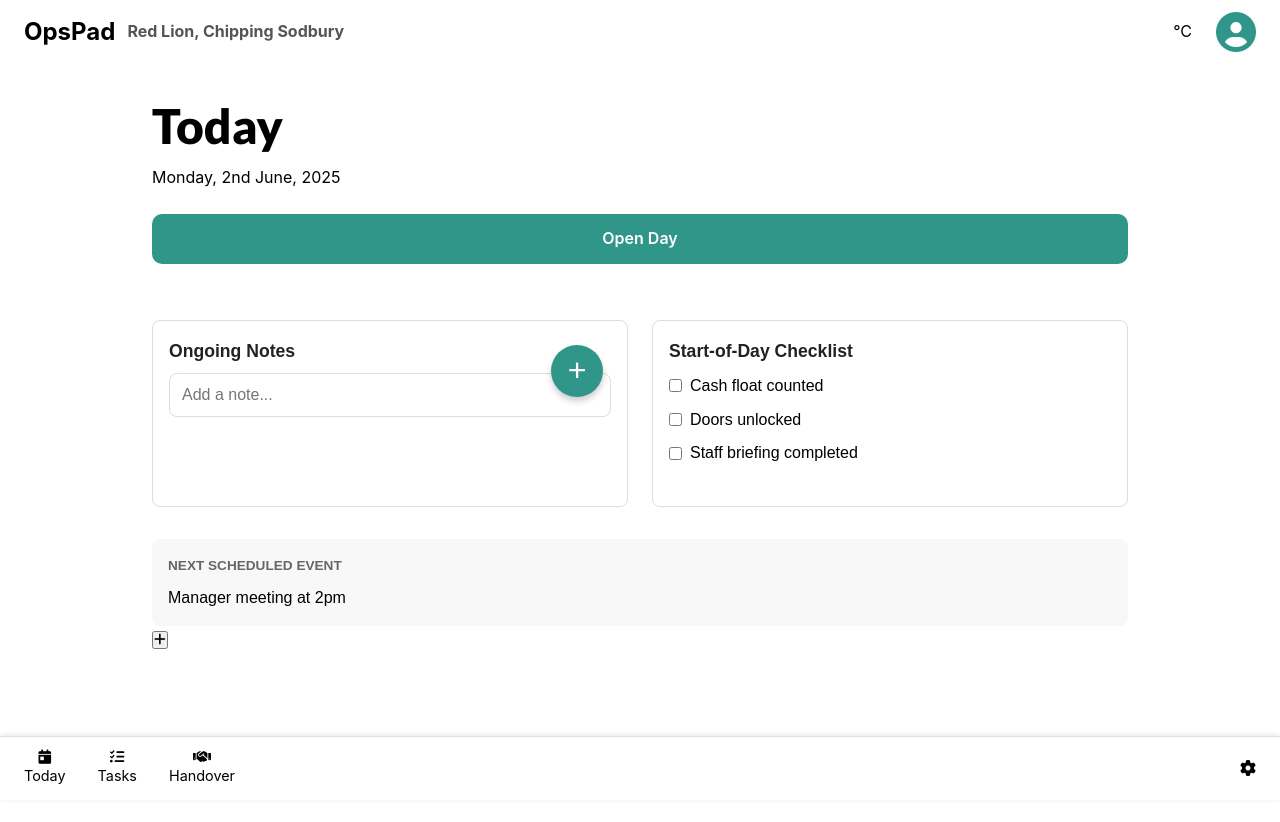
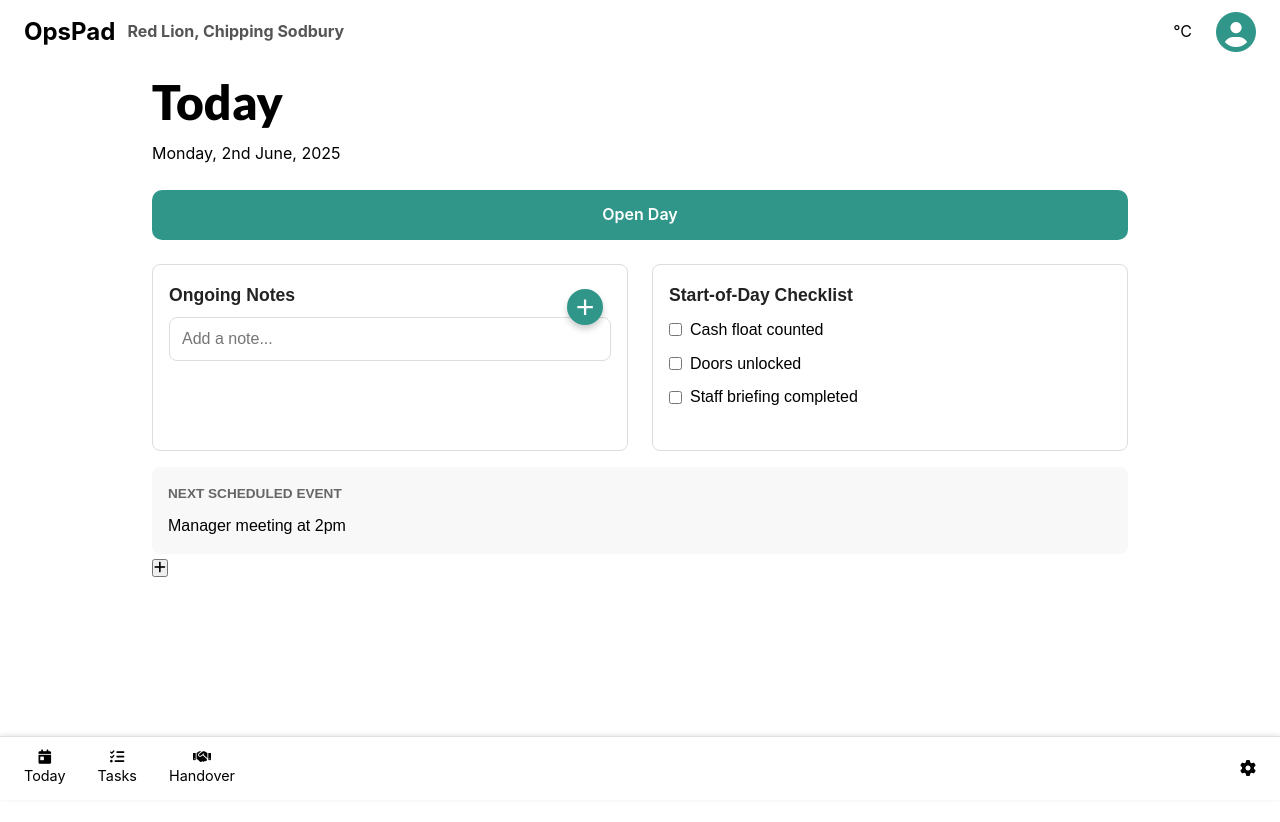
Before and after one commit to gregoryjameswalsh/OpsPad, a React (Vite) app: page /dashboard in a window 1280 px wide. Shown: the top 822 px of the page. Built offline with nearby package versions, Linux system fonts and the light colour scheme; no server answers.

Commit message:
css tweaks

```diff
--- a/src/App.css
+++ b/src/App.css
@@ -358,7 +358,7 @@ body {
   flex: 1;
   flex-direction: column;
   width: 100%;
-  padding: var(--space);
+  padding: 0 var(--space);
   background-color: white;
 }
 .dashboard-summary {
@@ -379,7 +379,7 @@ body {
   border:#ddd solid 1px;
   border-radius: 8px;
   padding: 1rem;
-  margin-top: 2rem;
+
 }
 
 .checklist-section h2,
@@ -410,7 +410,7 @@ body {
   border:#ddd solid 1px;
   border-radius: 8px;
   padding: 1rem;
-  margin-top: 2rem;
+
 }
 
 .note-input {
@@ -475,7 +475,7 @@ body {
   background-color: #f8f8f8;
   border-radius: 8px;
   padding: 1rem;
-  margin-top: 2rem;
+  margin-top: 1rem;
 }
 
 .next-event h3 {
@@ -492,8 +492,8 @@ body {
   background-color: var(--color-primary);
   color: white;
   font-size: 2rem;
-  width: 3.25rem;
-  height: 3.25rem;
+  width: 2.25rem;
+  height: 2.25rem;
   border: none;
   border-radius: 50%;
   cursor: pointer;
```
